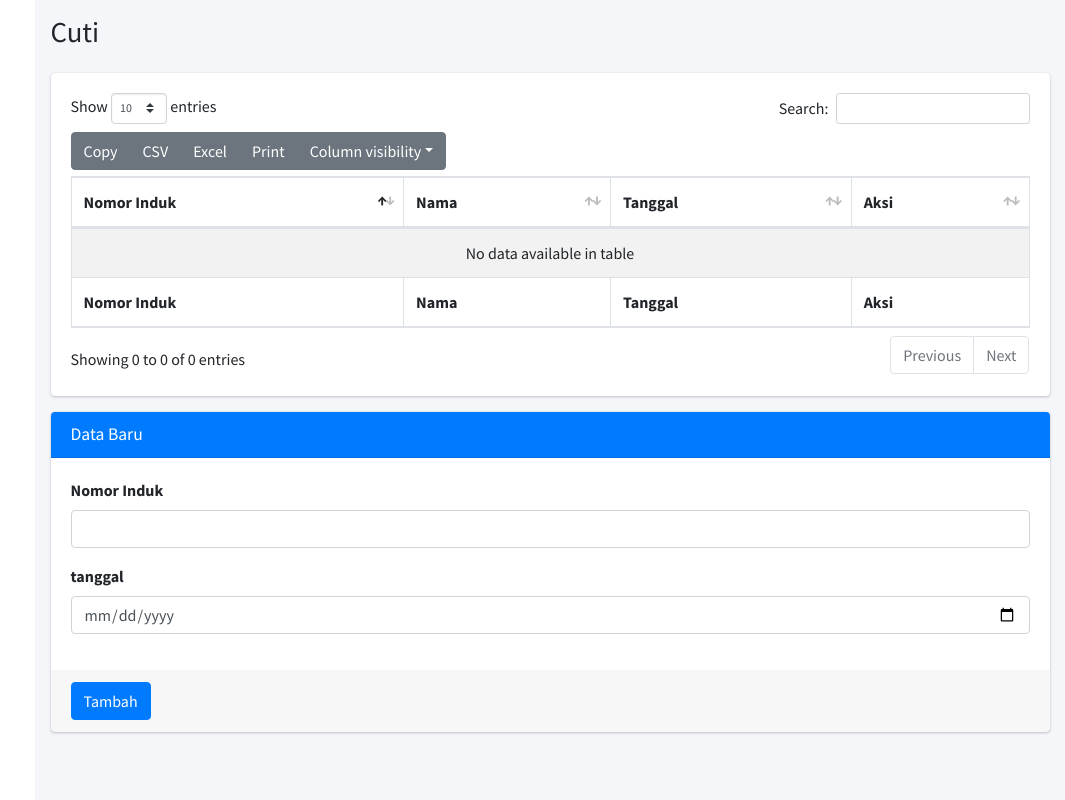
After one commit to lorenzadam/NusabotAbsensi, a PHP site: page /pages/cuti in a window 1280 px wide. The commit adds this page. Shown: the whole page, without its empty margins (215-1280 px from the left). Run offline with PHP 8.4, Linux system fonts and the light colour scheme; the template is opened without the code that fills it, so the values that code supplies are empty; some libraries are stand-ins or nearby versions.

Commit message:
Final cuti

```diff
--- /dev/null
+++ b/pages/cuti/index.php
@@ -0,0 +1,203 @@
+<?php
+require_once("../../etc/config.php");
+require_once("../../etc/function.php");
+
+if (isset($_POST['tambah'])) {
+  $result = mysqli_query($mysqli, "INSERT INTO cuti(nomor_induk,tanggal) VALUES('{$_POST['nomor_induk']}','{$_POST['tanggal']}')");
+  $successAdd = 1;
+}
+
+if (isset($_POST['ubah'])) {
+  $result = mysqli_query($mysqli, "UPDATE cuti SET nomor_induk='{$_POST['nomor_induk']}',tanggal='{$_POST['tanggal']}' WHERE id='{$_POST['id']}'");
+  $successEdit = 1;
+}
+
+if (isset($_GET['id'])) {
+  $nama = getAnyTampil($mysqli, 'nomor_induk', 'cuti', 'id', $_GET['id']);
+  $tanggal = getAnyTampil($mysqli, 'tanggal', 'cuti', 'id', $_GET['id']);
+
+  $result = mysqli_query($mysqli, "DELETE FROM cuti WHERE id='{$_GET['id']}'");
+  $successDelete = 1;
+}
+
+$result = mysqli_query($mysqli, "SELECT * FROM cuti");
+?>
+
+<!DOCTYPE html>
+<html lang="id">
+
+<head>
+  <meta charset="utf-8">
+  <meta name="viewport" content="width=device-width, initial-scale=1">
+
+  <!-- Google Font: Source Sans Pro -->
+  <link rel="stylesheet" href="https://fonts.googleapis.com/css?family=Source+Sans+Pro:300,400,400i,700&display=fallback">
+  <!-- Font Awesome -->
+  <link rel="stylesheet" href="../../plugins/fontawesome-free/css/all.min.css">
+  <!-- DataTables -->
+  <link rel="stylesheet" href="../../plugins/datatables-bs4/css/dataTables.bootstrap4.min.css">
+  <link rel="stylesheet" href="../../plugins/datatables-responsive/css/responsive.bootstrap4.min.css">
+  <link rel="stylesheet" href="../../plugins/datatables-buttons/css/buttons.bootstrap4.min.css">
+  <!-- Theme style -->
+  <link rel="stylesheet" href="../../dist/css/adminlte.min.css">
+</head>
+
+<body class="hold-transition sidebar-mini">
+  <div class="wrapper">
+    <!-- Content Wrapper. Contains page content -->
+    <div class="content-wrapper">
+      <!-- Content Header (Page header) -->
+      <section class="content-header">
+        <div class="container-fluid">
+          <div class="row mb-2">
+            <div class="col-sm-6">
+              <h1>Cuti</h1>
+            </div>
+          </div>
+        </div><!-- /.container-fluid -->
+        <?php if ($successAdd == 1) { ?>
+          <div class="alert alert-success alert-dismissible">
+            <button type="button" class="close" data-dismiss="alert" aria-hidden="true">&times;</button>
+            <h5><i class="icon fas fa-check"></i> Berhasil!</h5>
+            <b><?php echo getAnyTampil($mysqli, 'nama', 'pengguna', 'nomor_induk', $_POST['nomor_induk']) ?></b> sudah ditambahkan ke daftar cuti.
+          </div>
+        <?php } else if ($successEdit == 1) { ?>
+          <div class="alert alert-success alert-dismissible">
+            <button type="button" class="close" data-dismiss="alert" aria-hidden="true">&times;</button>
+            <h5><i class="icon fas fa-check"></i> Berhasil!</h5>
+            Nomor Induk <b><?php echo $_POST['nomor_induk_lama'] ?></b> sudah berhasil diubah.
+          </div>
+        <?php } else if ($successDelete == 1) { ?>
+          <div class="alert alert-warning alert-dismissible">
+            <button type="button" class="close" data-dismiss="alert" aria-hidden="true">&times;</button>
+            <h5><i class="icon fas fa-exclamation"></i> Berhasil!</h5>
+            Nomor induk <b><?php echo $nama ?></b> telah membatalkan cuti tanggal <b><?php echo $tanggal ?></b>.
+          </div>
+        <?php } ?>
+      </section>
+
+      <!-- Main content -->
+      <section class="content">
+        <div class="container-fluid">
+          <div class="row">
+            <div class="col-12">
+              <div class="card">
+                <!-- /.card-header -->
+                <div class="card-body">
+                  <table id="example1" class="table table-bordered table-striped">
+                    <thead>
+                      <tr>
+                        <th>Nomor Induk</th>
+                        <th>Nama</th>
+                        <th>Tanggal</th>
+                        <th>Aksi</th>
+                      </tr>
+                    </thead>
+                    <tbody>
+                      <?php while ($data = mysqli_fetch_array($result)) {
+                        if ($data['aktif'] == 1) {
+                          $aktif = "Aktif";
+                        } else {
+                          $aktif = "Non-aktif";
+                        }
+                      ?>
+                        <tr>
+                          <td><?php echo $data['nomor_induk'] ?></td>
+                          <td><?php echo getAnyTampil($mysqli, 'nama', 'pengguna', 'nomor_induk', $data['nomor_induk']) ?></td>
+                          <td><?php echo $data['tanggal'] ?></td>
+                          <td><a href="edit.php?id=<?= $data['id'] ?>"><i class="fas fa-edit"></i></a> | <a href="index.php?id=<?= $data['id'] ?>"><i class="fas fa-minus-circle"></i></a></td>
+                        </tr>
+                      <?php } ?>
+                    </tbody>
+                    <tfoot>
+                      <tr>
+                        <th>Nomor Induk</th>
+                        <th>Nama</th>
+                        <th>Tanggal</th>
+                        <th>Aksi</th>
+                      </tr>
+                    </tfoot>
+                  </table>
+                </div>
+                <!-- /.card-body -->
+              </div>
+
+              <div class="card card-primary">
+                <div class="card-header">
+                  <h3 class="card-title">Data Baru</h3>
+                </div>
+                <!-- /.card-header -->
+                <!-- form start -->
+                <form method="post" action="index.php">
+                  <div class="card-body">
+                    <div class="form-group">
+                      <label>Nomor Induk</label>
+                      <input type="text" name="nomor_induk" class="form-control" required>
+                    </div>
+                    <div class="form-group">
+                      <label>tanggal</label>
+                      <input type="date" name="tanggal" class="form-control" required>
+                    </div>
+                  </div>
+                  <!-- /.card-body -->
+
+                  <div class="card-footer">
+                    <button type="submit" name="tambah" class="btn btn-primary">Tambah</button>
+                  </div>
+                </form>
+              </div>
+              <!-- /.card -->
+            </div>
+            <!-- /.col -->
+          </div>
+          <!-- /.row -->
+        </div>
+        <!-- /.container-fluid -->
+      </section>
+      <!-- /.content -->
+    </div>
+    <!-- /.content-wrapper -->
+
+    <!-- Control Sidebar -->
+    <aside class="control-sidebar control-sidebar-dark">
+      <!-- Control sidebar content goes here -->
+    </aside>
+    <!-- /.control-sidebar -->
+  </div>
+  <!-- ./wrapper -->
+
+  <!-- jQuery -->
+  <script src="../../plugins/jquery/jquery.min.js"></script>
+  <!-- Bootstrap 4 -->
+  <script src="../../plugins/bootstrap/js/bootstrap.bundle.min.js"></script>
+  <!-- DataTables  & Plugins -->
+  <script src="../../plugins/datatables/jquery.dataTables.min.js"></script>
+  <script src="../../plugins/datatables-bs4/js/dataTables.bootstrap4.min.js"></script>
+  <script src="../../plugins/datatables-responsive/js/dataTables.responsive.min.js"></script>
+  <script src="../../plugins/datatables-responsive/js/responsive.bootstrap4.min.js"></script>
+  <script src="../../plugins/datatables-buttons/js/dataTables.buttons.min.js"></script>
+  <script src="../../plugins/datatables-buttons/js/buttons.bootstrap4.min.js"></script>
+  <script src="../../plugins/jszip/jszip.min.js"></script>
+  <script src="../../plugins/pdfmake/pdfmake.min.js"></script>
+  <script src="../../plugins/pdfmake/vfs_fonts.js"></script>
+  <script src="../../plugins/datatables-buttons/js/buttons.html5.min.js"></script>
+  <script src="../../plugins/datatables-buttons/js/buttons.print.min.js"></script>
+  <script src="../../plugins/datatables-buttons/js/buttons.colVis.min.js"></script>
+  <!-- AdminLTE App -->
+  <script src="../../dist/js/adminlte.min.js"></script>
+  <!-- AdminLTE for demo purposes -->
+  <script src="../../dist/js/demo.js"></script>
+  <!-- Page specific script -->
+  <script>
+    $(function() {
+      $("#example1").DataTable({
+        "responsive": true,
+        "lengthChange": true,
+        "autoWidth": true,
+        "buttons": ["copy", "csv", "excel", "pdf", "print", "colvis"]
+      }).buttons().container().appendTo('#example1_wrapper .col-md-6:eq(0)');
+    })
+  </script>
+</body>
+
+</html>
--- a/sidemenu.php
+++ b/sidemenu.php
@@ -18,6 +18,12 @@
             <a href="pages/cuti" class="nav-link">
               <i class="nav-icon fas fa-calendar"></i>
               <p>Cuti</p>
+            </a>
+          </li>
+          <li class="nav-item">
+            <a href="pages/libur" class="nav-link">
+              <i class="nav-icon fas fa-globe"></i>
+              <p>Tanggal Libur Khusus</p>
             </a>
           </li>
           <li class="nav-item">
```
Also changed, not shown: pages/cuti/edit.php (added, +130 -0 lines).
